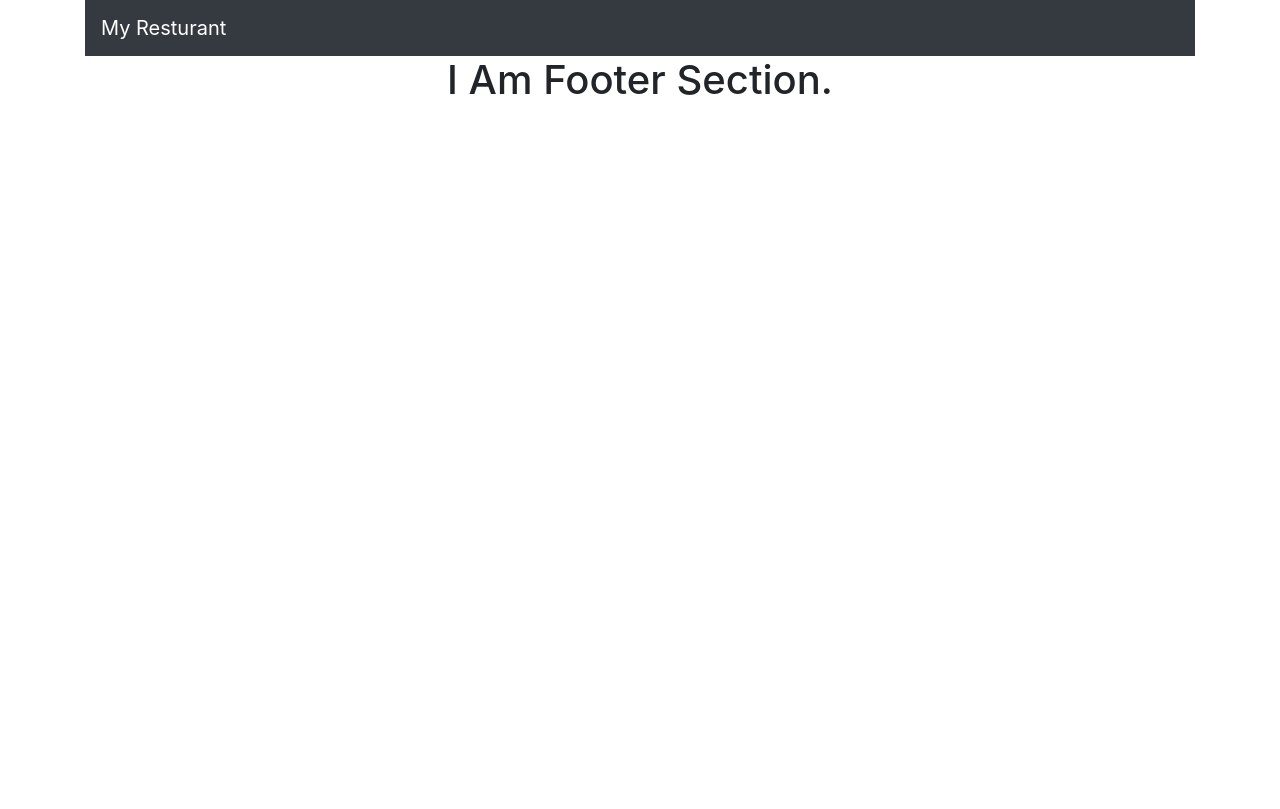
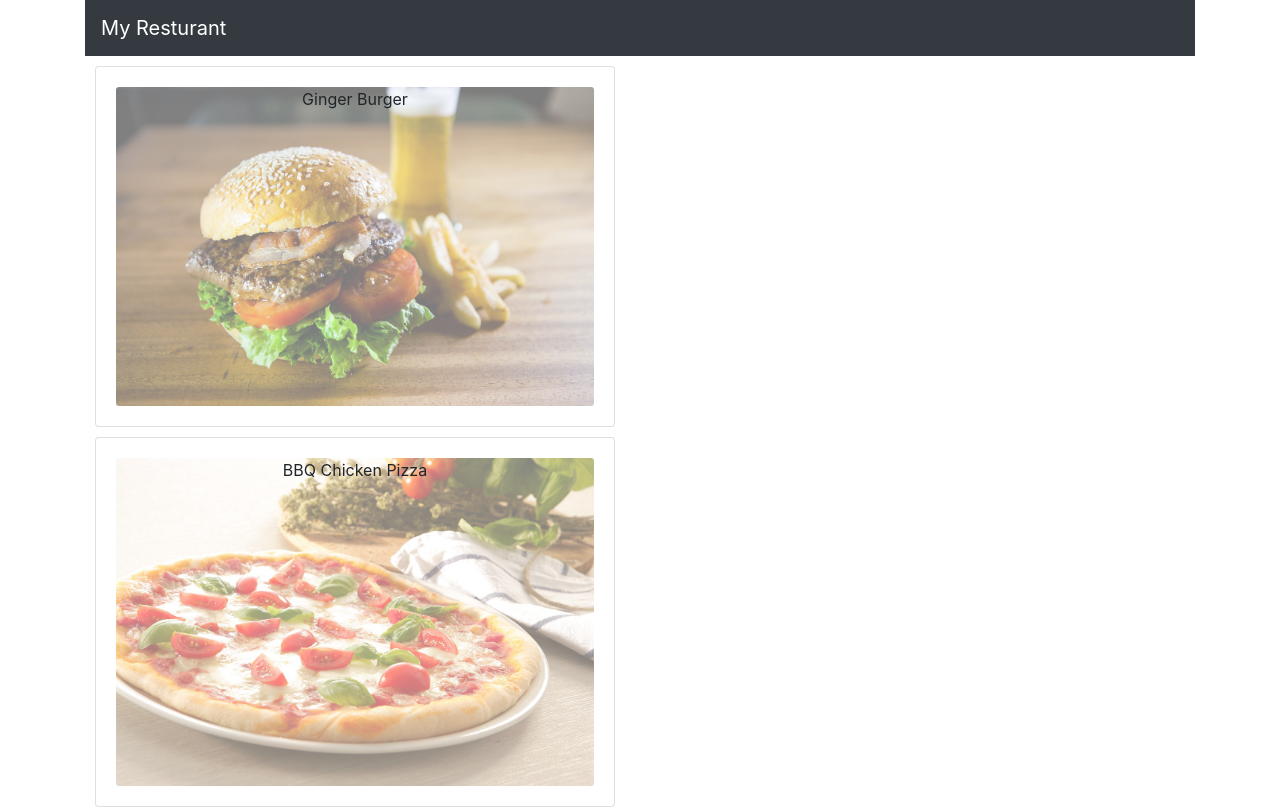
Before and after one commit to rajibdas-it/myresturant_app, a React (Create React App) app: page / in a window 1280 px wide. Shown: the top 809 px of the page. Built offline with nearby package versions, Linux system fonts and the light colour scheme.

Commit message:
display menu item

```diff
--- a/src/components/body/MenuItem.js
+++ b/src/components/body/MenuItem.js
@@ -1,10 +1,22 @@
 import React from 'react';
+import { Card, CardImg, CardImgOverlay, CardBody, CardTitle } from 'reactstrap';
 
-const MenuItem = props =>{
+const MenuItem = props => {
     console.log(props);
 
-    return(
+    return (
         <div>
+            <Card style={{margin:"10px"}}>
+                <CardBody>
+                    <CardImg width="100%"
+                    alt={props.dish.name}
+                    src={props.dish.image}
+                    style={{opacity: "0.5"}} />
+                    <CardImgOverlay>
+                        <CardTitle>{props.dish.name}</CardTitle>
+                    </CardImgOverlay>
+                </CardBody>
+            </Card>
 
         </div>
 
```
